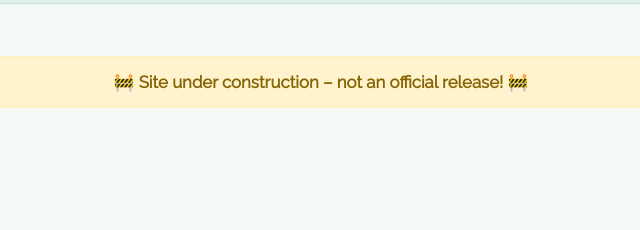
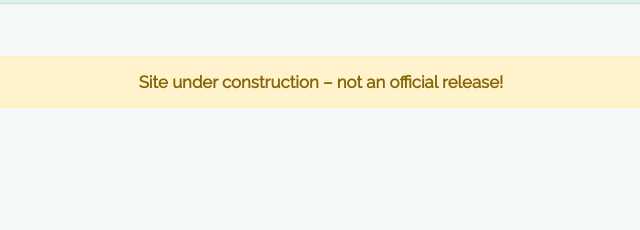
Before and after one commit to MycoViromeOnlinePlatform/MycoViromeOnlinePlatform.github.io, a plain HTML site: page index.html in a window 1280 px wide. Shown: the part 197-427 px from the top of the page, 319-959 px from the left. Drawn offline with nearby package versions, Linux system fonts and the light colour scheme; a script that the page names is missing.

Commit message:
Fix HTML formatting and restore document structure

```diff
--- a/index.html
+++ b/index.html
@@ -115,7 +115,7 @@ showEle = function(eles, i, timeout = 200){
     </header>
 
 	<div style="background: #fff3cd; color: #856404; padding: 15px; border: 1px solid #ffeeba; text-align: center; font-weight: bold; font-size: 1.2em; margin: 20px 0;">
-  🚧 Site under construction – not an official release! 🚧
+   Site under construction – not an official release!
 	</div>
 
 
```
